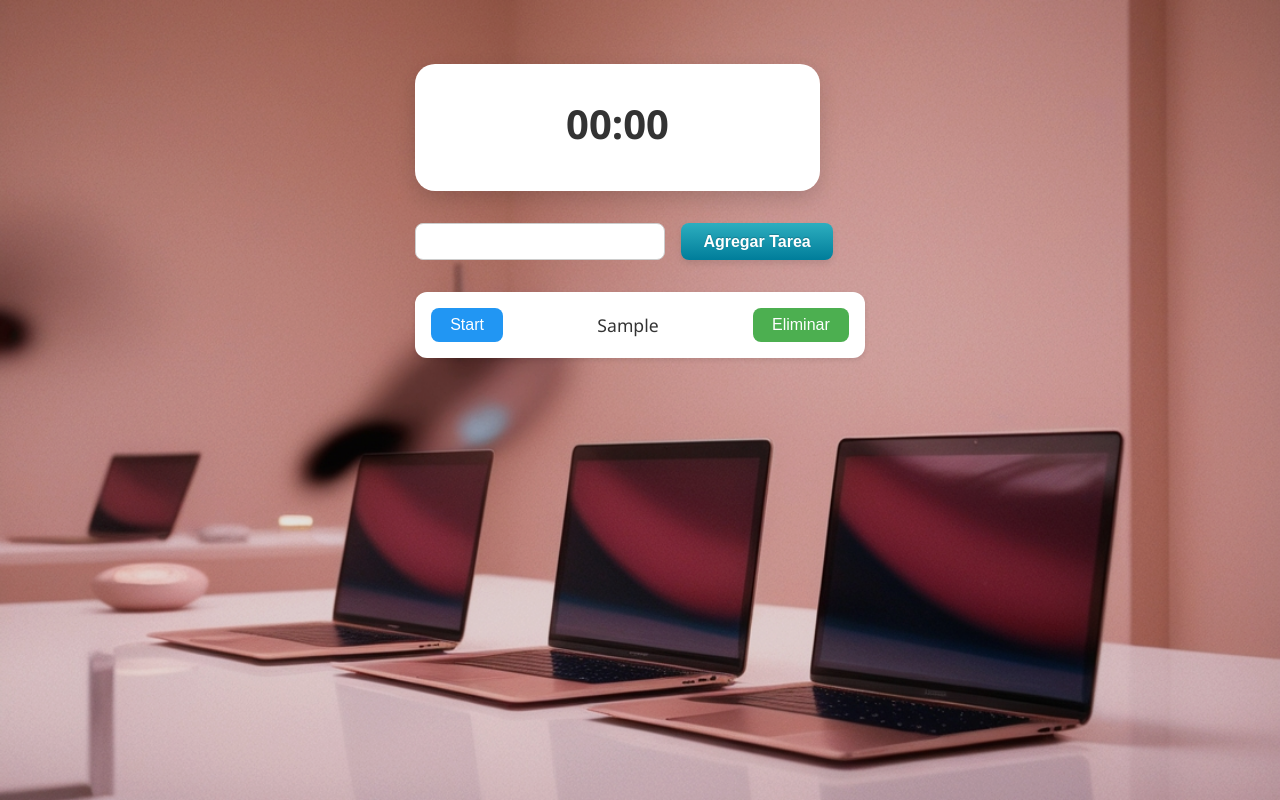
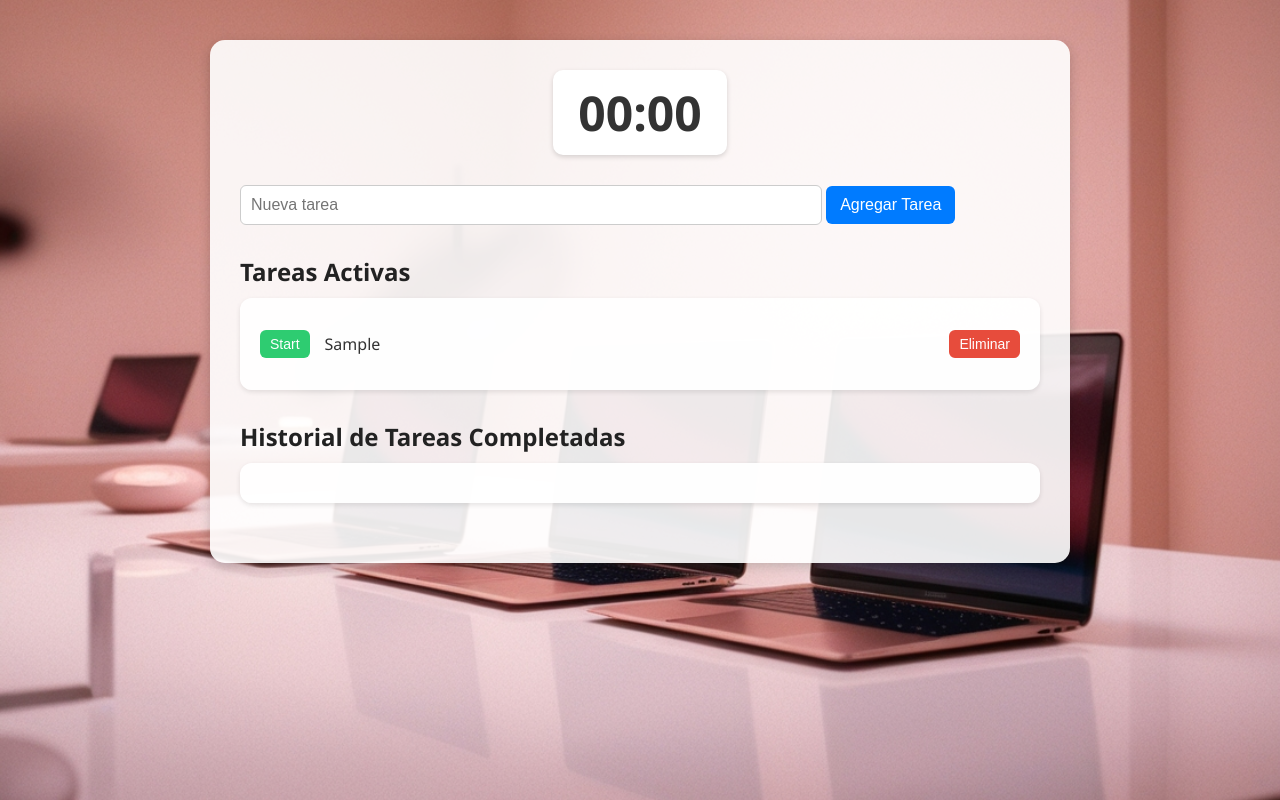
Before and after one commit to AlessiaCata/Gestion_de_tareas, a plain HTML site: page index.html in a window 1280 px wide. Both pictures are taken after typing "Sample" into the empty fields and a click on the input "Agregar Tarea". Drawn offline with Linux system fonts and the light colour scheme.

Commit message:
historial de tareas completada y mejora de estetica

```diff
--- a/index.html
+++ b/index.html
@@ -1,29 +1,35 @@
 <!DOCTYPE html>
 <html lang="en">
 <head>
-    <meta charset="UTF-8">
-    <meta name="viewport" content="width=device-width, initial-scale=1.0">
+  <meta charset="UTF-8" />
+  <meta name="viewport" content="width=device-width, initial-scale=1.0"/>
   <title>POMODORO</title>
-    <link rel="stylesheet" href="main.css">
+  <link rel="stylesheet" href="main.css" />
 </head>
 <body>
   <div id="app">
     <div id="time">
-            <div id="value"></div>
+      <div id="value">00:00</div>
       <div id="taskName"></div>
     </div>
     <div class="tasks-container">
       <div class="form">
-                <form action="" id=form>
-                <input type="text" id="itTask"/>
-                <input type="submit" id="bAdd" class="boton blue" value="Agregar Tarea"/>
+        <form id="form">
+          <input type="text" id="itTask" placeholder="Nueva tarea" required />
+          <input type="submit" id="bAdd" class="boton blue" value="Agregar Tarea" />
         </form>
       </div>
-            <div id="tasks">
 
+      <!-- Tareas activas -->
+      <h2>Tareas Activas</h2>
+      <div id="tasks" class="task-box"></div>
+
+      <!-- Historial -->
+      <h2>Historial de Tareas Completadas</h2>
+      <div id="completedTasks" class="task-box"></div>
     </div>
   </div>
-    </div>
+
   <script src="main.js"></script>
 </body>
 </html>
--- a/main.css
+++ b/main.css
@@ -1,150 +1,132 @@
-/* Reset básico */
-* {
+body {
   margin: 0;
-    padding: 0;
-    box-sizing: border-box;
+  font-family: 'Segoe UI', sans-serif;
+  background-image: url('fotos/fotito.jpg');
+  background-size: cover;
+  background-position: center;
+  background-repeat: no-repeat;
+  color: #333;
 }
 
-  body {
-    font-family: 'Segoe UI', sans-serif;
-    background: url('./fotos/fotito.jpg') no-repeat center center fixed;
-    background-size: cover;
-    color: #333;
-    min-height: 100vh;
-    display: flex;
-    flex-direction: column;
-    align-items: center;
-    justify-content: flex-start;
-    padding-top: 4rem;
-    backdrop-filter: brightness(0.9);
-  }
-
-  form {
-    display: flex;
-    gap: 1rem;
-    margin-bottom: 2rem;
-    z-index: 1;
-  }
-
-  input[type="text"] {
-    padding: 0.5rem 1rem;
-    border: 1px solid #ccc;
-    border-radius: 8px;
-    width: 250px;
-    font-size: 1rem;
-  }
-
-  button {
-    padding: 0.5rem 1.2rem;
-    background-color: #4caf50;
-    color: white;
-    border: none;
-    border-radius: 8px;
-    cursor: pointer;
-    font-size: 1rem;
-    transition: background-color 0.3s;
-  }
-
-  button:hover {
-    background-color: #45a049;
-  }
-
-  /* Botón estilizado moderno */
-  .boton, .boton:visited {
-    background: linear-gradient(to bottom, #2daebf, #007d9a);
-    display: inline-block;
-    padding: 0.6rem 1.4rem;
-    color: #fff;
-    text-decoration: none;
-    border-radius: 8px;
-    box-shadow: 0 4px 6px rgba(0,0,0,0.1);
-    text-shadow: 0 -1px 1px rgba(0,0,0,0.2);
-    border: none;
-    font-size: 1rem;
-    font-weight: bold;
-    cursor: pointer;
-    transition: background 0.3s, transform 0.2s;
-  }
-
-  .boton:hover {
-    background: linear-gradient(to bottom, #009bb8, #005c75);
-    transform: scale(1.05);
-  }
-
-  .boton:active {
-    transform: scale(0.98);
+#app {
+  max-width: 800px;
+  margin: 40px auto;
+  background-color: rgba(255, 255, 255, 0.9);
+  padding: 30px;
+  border-radius: 15px;
+  box-shadow: 0 4px 12px rgba(0,0,0,0.2);
 }
 
 #time {
-    background-color: white;
-    padding: 2rem 3rem;
-    border-radius: 20px;
-    box-shadow: 0 8px 20px rgba(0, 0, 0, 0.15);
   text-align: center;
-    margin-bottom: 2rem;
-    width: 450px; /* Más ancho */
-    max-width: 90%;
-    z-index: 1;
-    display: flex;
-    flex-direction: column;
-    align-items: center;
-  }
-
-
-  #taskName {
-    display: block;
-    font-size: 1.25rem;
-    margin-bottom: 0.5rem;
-    font-weight: bold;
+  margin-bottom: 30px;
 }
 
 #value {
-    font-size: 2.5rem;
+  font-size: 48px;
   font-weight: bold;
-    color: #333;
+  background: white;
+  display: inline-block;
+  padding: 10px 25px;
+  border-radius: 10px;
+  box-shadow: 0 2px 5px rgba(0,0,0,0.15);
 }
 
-  #tasks {
-    width: 100%;
-    max-width: 500px;
-    display: flex;
-    flex-direction: column;
-    gap: 1rem;
-    z-index: 1;
+#taskName {
+  margin-top: 10px;
+  font-size: 20px;
+  font-style: italic;
+}
+
+.tasks-container h2 {
+  margin-top: 30px;
+  margin-bottom: 10px;
+  font-size: 24px;
+  color: #222;
+}
+
+.task-box {
+  background-color: rgba(255, 255, 255, 0.95);
+  padding: 20px;
+  border-radius: 12px;
+  margin-bottom: 30px;
+  box-shadow: 0 2px 5px rgba(0,0,0,0.1);
 }
 
 .task {
-    background-color: white;
-    padding: 1rem;
-    border-radius: 12px;
-    box-shadow: 0 2px 5px rgba(0,0,0,0.1);
   display: flex;
   justify-content: space-between;
   align-items: center;
+  padding: 12px 0;
+  border-bottom: 1px solid #ddd;
+}
+
+.task:last-child {
+  border-bottom: none;
 }
 
 .task .title {
-    font-size: 1.1rem;
+  flex: 1;
+  margin: 0 15px;
 }
 
-  .task .done {
-    color: #4caf50;
-    font-weight: bold;
+.task.done .title {
+  text-decoration: line-through;
+  color: #888;
 }
 
-  .task button.start-button {
-    background-color: #2196f3;
-    border-radius: 8px;
+.timestamp {
+  font-size: 12px;
+  color: #777;
+  margin-top: 5px;
 }
 
-  .task button.start-button:hover {
-    background-color: #1976d2;
+.form input[type="text"] {
+  width: 70%;
+  padding: 10px;
+  border-radius: 6px;
+  border: 1px solid #ccc;
+  font-size: 16px;
+}
+
+.boton.blue {
+  background-color: #007bff;
+  color: white;
+  border: none;
+  padding: 10px 14px;
+  border-radius: 6px;
+  cursor: pointer;
+  font-size: 16px;
+}
+
+.boton.blue:hover {
+  background-color: #0056b3;
+}
+
+button.delete-button, button.start-button {
+  background-color: #e74c3c;
+  color: white;
+  border: none;
+  padding: 6px 10px;
+  border-radius: 6px;
+  cursor: pointer;
+  font-size: 14px;
+}
+
+button.start-button {
+  background-color: #2ecc71;
+}
+
+button.start-button:hover {
+  background-color: #27ae60;
+}
+
+button.delete-button:hover {
+  background-color: #c0392b;
 }
 
 .edit-input {
   width: 100%;
-    font-size: 1em;
-    padding: 2px;
-    border: 1px solid #ccc;
-    border-radius: 4px;
+  padding: 4px;
+  font-size: 14px;
 }
--- a/main.js
+++ b/main.js
@@ -7,7 +7,7 @@ let current = null;
 const bAdd = document.querySelector('#bAdd');
 const itTask = document.querySelector('#itTask');
 const form = document.querySelector('#form');
-const taskName = document.querySelector('#time #taskName');
+const taskName = document.querySelector('#taskName');
 
 renderTime();
 renderTasks();
@@ -25,31 +25,42 @@ function createTask(value) {
   const newTask = {
     id: (Math.random() * 100).toString(36).slice(3),
     title: value,
-        completed: false
+    completed: false,
+    completedAt: null
   };
   tasks.unshift(newTask);
 }
 
 function renderTasks() {
-    const html = tasks.map(task => {
-        return `
+  const tasksContainer = document.querySelector('#tasks');
+  const completedContainer = document.querySelector('#completedTasks');
+
+  const activeTasks = tasks.filter(task => !task.completed);
+  const completedTasks = tasks.filter(task => task.completed);
+
+  tasksContainer.innerHTML = activeTasks.map(task => `
     <div class="task">
       <div class="completed">
-                    ${task.completed ? `<span class="done">Done</span>` : `<button class="start-button" data-id="${task.id}">Start</button>`}
+        <button class="start-button" data-id="${task.id}">Start</button>
       </div>
       <div class="title" data-id="${task.id}" ondblclick="editTaskTitle(this)">${task.title}</div>
       <div>
         <button class="delete-button" data-id="${task.id}">Eliminar</button>
       </div>
     </div>
-        `;
-    });
+  `).join('');
 
-    const tasksContainer = document.querySelector('#tasks');
-    tasksContainer.innerHTML = html.join('');
+  completedContainer.innerHTML = completedTasks.map(task => `
+    <div class="task done">
+      <div class="title">${task.title}</div>
+      <div class="timestamp">✔️ ${task.completedAt}</div>
+      <div>
+        <button class="delete-button" data-id="${task.id}">Eliminar</button>
+      </div>
+    </div>
+  `).join('');
 
-    const startButtons = document.querySelectorAll('.task .start-button');
-    startButtons.forEach(button => {
+  document.querySelectorAll('.start-button').forEach(button => {
     button.addEventListener('click', () => {
       if (!timer) {
         const id = button.getAttribute('data-id');
@@ -59,8 +70,7 @@ function renderTasks() {
     });
   });
 
-    const deleteButtons = document.querySelectorAll('.task .delete-button');
-    deleteButtons.forEach(button => {
+  document.querySelectorAll('.delete-button').forEach(button => {
     button.addEventListener('click', () => {
       const id = button.getAttribute('data-id');
       deleteTask(id);
@@ -76,7 +86,6 @@ function deleteTask(id) {
   }
 }
 
-// 🆕 Editar título
 function editTaskTitle(element) {
   const id = element.getAttribute('data-id');
   const index = tasks.findIndex(task => task.id === id);
@@ -111,7 +120,7 @@ function saveEditedTitle(id, newTitle) {
 }
 
 function startButtonHandler(id){
-    time = 3; // Cambia a 25 * 60 para 25 minutos reales
+  time = 3; // 25*60 para tiempo real
   current = id;
   const taskIndex = tasks.findIndex(task => task.id === id);
   taskName.textContent = tasks[taskIndex].title;
@@ -129,14 +138,14 @@ function timeHandler(id){
     clearInterval(timer);
     markCompleted(id);
     timer = null;
-        playSound(); // 🔊 Suena al terminar la tarea
+    playSound();
     renderTasks();
     startBreak();
   }
 }
 
 function startBreak(){
-    time = 3; // Puedes cambiar esto a 5 * 60 para pausas reales de 5 minutos
+  time = 3; // 5*60 para tiempo real
   taskName.textContent = 'Break';
   timerBreak = setInterval(() => {
     timerBreakHandler();
@@ -151,14 +160,14 @@ function timerBreakHandler(){
     clearInterval(timerBreak);
     current = null;
     timerBreak = null;
-        playSound(); // 🔊 Suena al terminar el break
+    playSound();
     taskName.textContent = "";
     renderTasks();
   }
 }
 
 function renderTime(){
-    const timeDiv = document.querySelector('#time #value');
+  const timeDiv = document.querySelector('#value');
   const minutes = parseInt(time / 60);
   const seconds = parseInt(time % 60);
 
@@ -168,6 +177,7 @@ function renderTime(){
 function markCompleted(id){
   const taskIndex = tasks.findIndex(task => task.id === id);
   tasks[taskIndex].completed = true;
+  tasks[taskIndex].completedAt = new Date().toLocaleString();
 }
 
 function playSound() {
```
Lines whose indentation alone changed are shown as unchanged.
